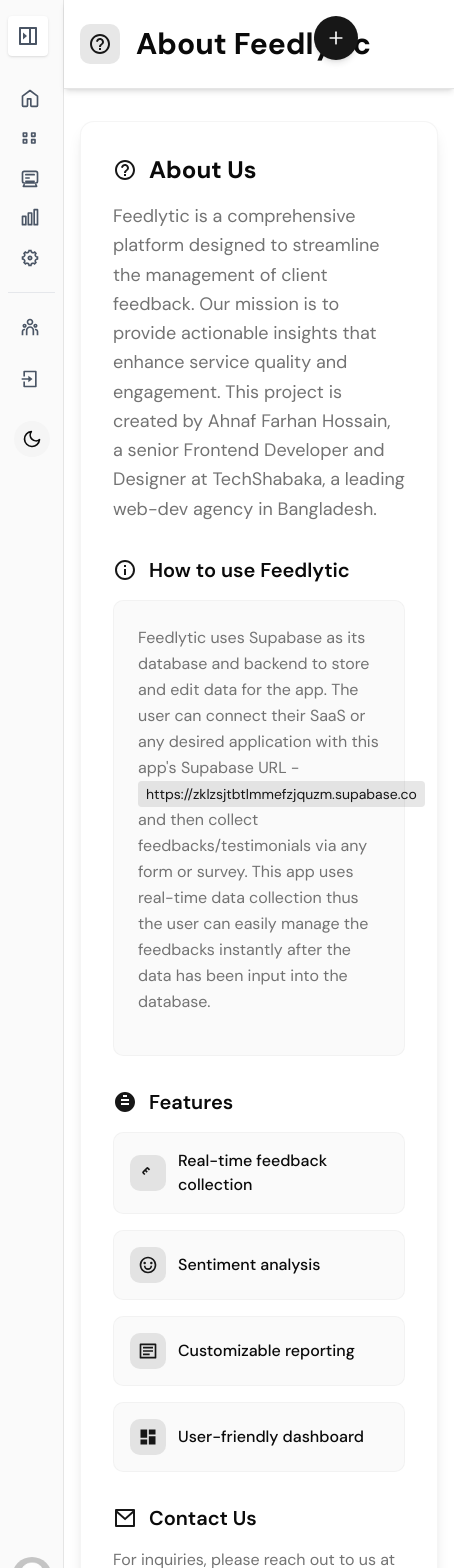
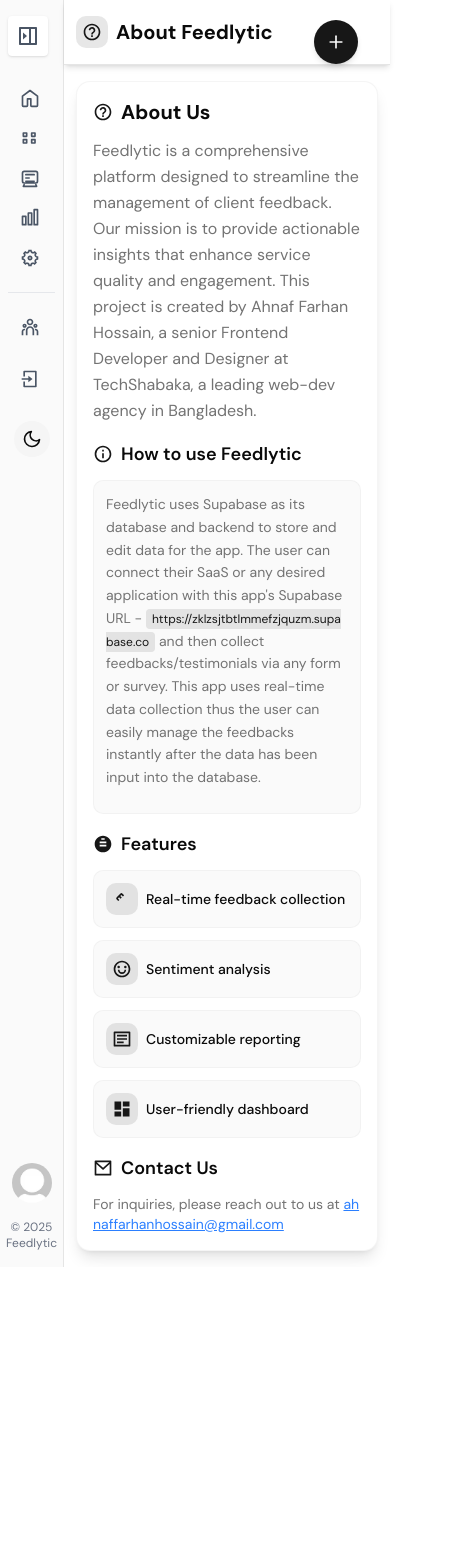
Before and after one commit to AhnafFarhanHossain/Feedlytic, a Next.js app: page /about in a window 390 px wide. Shown: the top 1568 px of the page, 454 px wide, since content can reach past the window. After the commit the page ends 1267 px from the top, so only its background shows below. Built offline with nearby package versions, Linux system fonts and the light colour scheme; no server answers.

Commit message:
About Page Responsive Fix

```diff
--- a/app/about/page.jsx
+++ b/app/about/page.jsx
@@ -2,121 +2,173 @@
   return (
     <div className="w-full min-h-screen bg-background">
       <header className="bg-card shadow-md border-b border-border sticky top-0 z-10">
-        <div className="max-w-7xl mx-auto py-6 px-4 sm:px-6 lg:px-8 flex items-center gap-4">
-          <div className="p-2 bg-primary/10 rounded-lg">
-            <svg xmlns="http://www.w3.org/2000/svg" viewBox="0 0 24 24" fill="currentColor" className="w-6 h-6 text-primary">
-              <path d="M12 2C6.48 2 2 6.48 2 12s4.48 10 10 10 10-4.48 10-10S17.52 2 12 2zm0 18c-4.41 0-8-3.59-8-8s3.59-8 8-8 8 3.59 8 8-3.59 8-8 8zm-1-4h2v2h-2v-2zm1.61-9.96c-2.06-.3-3.88.97-4.43 2.79-.18.58.26 1.17.87 1.17h.2c.41 0 .74-.29.88-.67.32-.89 1.27-1.5 2.3-1.28.95.2 1.65 1.13 1.57 2.1-.1 1.34-1.62 1.63-2.45 2.88 0 .01-.01.01-.01.02-.01.02-.02.03-.03.05-.09.15-.18.32-.25.5-.01.03-.03.05-.04.08-.01.02-.01.04-.02.07-.12.34-.2.75-.2 1.25h2c0-.42.11-.77.28-1.07.02-.03.03-.06.05-.09.08-.14.18-.27.28-.39.01-.01.02-.03.03-.04.1-.12.21-.23.33-.34.96-.91 2.26-1.65 1.99-3.56-.24-1.74-1.61-3.21-3.35-3.47z"/>
+        <div className="max-w-7xl mx-auto py-4 sm:py-6 px-3 sm:px-4 md:px-6 lg:px-8 flex items-center gap-2 sm:gap-4">
+          <div className="p-1.5 sm:p-2 bg-primary/10 rounded-lg">
+            <svg
+              xmlns="http://www.w3.org/2000/svg"
+              viewBox="0 0 24 24"
+              fill="currentColor"
+              className="w-5 h-5 sm:w-6 sm:h-6 text-primary"
+            >
+              <path d="M12 2C6.48 2 2 6.48 2 12s4.48 10 10 10 10-4.48 10-10S17.52 2 12 2zm0 18c-4.41 0-8-3.59-8-8s3.59-8 8-8 8 3.59 8 8-3.59 8-8 8zm-1-4h2v2h-2v-2zm1.61-9.96c-2.06-.3-3.88.97-4.43 2.79-.18.58.26 1.17.87 1.17h.2c.41 0 .74-.29.88-.67.32-.89 1.27-1.5 2.3-1.28.95.2 1.65 1.13 1.57 2.1-.1 1.34-1.62 1.63-2.45 2.88 0 .01-.01.01-.01.02-.01.02-.02.03-.03.05-.09.15-.18.32-.25.5-.01.03-.03.05-.04.08-.01.02-.01.04-.02.07-.12.34-.2.75-.2 1.25h2c0-.42.11-.77.28-1.07.02-.03.03-.06.05-.09.08-.14.18-.27.28-.39.01-.01.02-.03.03-.04.1-.12.21-.23.33-.34.96-.91 2.26-1.65 1.99-3.56-.24-1.74-1.61-3.21-3.35-3.47z" />
             </svg>
           </div>
-          <h1 className="text-3xl font-bold text-foreground">
+          <h1 className="text-xl sm:text-2xl md:text-3xl font-bold text-foreground">
             About Feedlytic
           </h1>
         </div>
       </header>
-      <div className="max-w-7xl mx-auto py-8 px-4 sm:px-6 lg:px-8">
-        <div className="bg-card p-8 rounded-xl shadow-lg border border-border/40 transition-all duration-300 hover:shadow-xl hover:border-border space-y-8">
+      <div className="max-w-7xl mx-auto py-4 sm:py-6 md:py-8 px-3 sm:px-4 md:px-6 lg:px-8">
+        <div className="bg-card p-4 sm:p-6 md:p-8 rounded-xl shadow-lg border border-border/40 transition-all duration-300 hover:shadow-xl hover:border-border space-y-4 sm:space-y-6 md:space-y-8">
           <section>
-            <h2 className="text-2xl font-bold text-foreground mb-4 flex items-center gap-3">
-              <svg xmlns="http://www.w3.org/2000/svg" viewBox="0 0 24 24" fill="currentColor" className="w-6 h-6 text-primary">
-                <path d="M12 2C6.48 2 2 6.48 2 12s4.48 10 10 10 10-4.48 10-10S17.52 2 12 2zm0 18c-4.41 0-8-3.59-8-8s3.59-8 8-8 8 3.59 8 8-3.59 8-8 8zm-1-4h2v2h-2v-2zm1.61-9.96c-2.06-.3-3.88.97-4.43 2.79-.18.58.26 1.17.87 1.17h.2c.41 0 .74-.29.88-.67.32-.89 1.27-1.5 2.3-1.28.95.2 1.65 1.13 1.57 2.1-.1 1.34-1.62 1.63-2.45 2.88 0 .01-.01.01-.01.02-.01.02-.02.03-.03.05-.09.15-.18.32-.25.5-.01.03-.03.05-.04.08-.01.02-.01.04-.02.07-.12.34-.2.75-.2 1.25h2c0-.42.11-.77.28-1.07.02-.03.03-.06.05-.09.08-.14.18-.27.28-.39.01-.01.02-.03.03-.04.1-.12.21-.23.33-.34.96-.91 2.26-1.65 1.99-3.56-.24-1.74-1.61-3.21-3.35-3.47z"/>
+            <h2 className="text-xl sm:text-2xl font-bold text-foreground mb-3 sm:mb-4 flex items-center gap-2 sm:gap-3">
+              <svg
+                xmlns="http://www.w3.org/2000/svg"
+                viewBox="0 0 24 24"
+                fill="currentColor"
+                className="w-5 h-5 sm:w-6 sm:h-6 text-primary"
+              >
+                <path d="M12 2C6.48 2 2 6.48 2 12s4.48 10 10 10 10-4.48 10-10S17.52 2 12 2zm0 18c-4.41 0-8-3.59-8-8s3.59-8 8-8 8 3.59 8 8-3.59 8-8 8zm-1-4h2v2h-2v-2zm1.61-9.96c-2.06-.3-3.88.97-4.43 2.79-.18.58.26 1.17.87 1.17h.2c.41 0 .74-.29.88-.67.32-.89 1.27-1.5 2.3-1.28.95.2 1.65 1.13 1.57 2.1-.1 1.34-1.62 1.63-2.45 2.88 0 .01-.01.01-.01.02-.01.02-.02.03-.03.05-.09.15-.18.32-.25.5-.01.03-.03.05-.04.08-.01.02-.01.04-.02.07-.12.34-.2.75-.2 1.25h2c0-.42.11-.77.28-1.07.02-.03.03-.06.05-.09.08-.14.18-.27.28-.39.01-.01.02-.03.03-.04.1-.12.21-.23.33-.34.96-.91 2.26-1.65 1.99-3.56-.24-1.74-1.61-3.21-3.35-3.47z" />
               </svg>
               About Us
             </h2>
-            <p className="text-muted-foreground text-lg leading-relaxed">
+            <p className="text-muted-foreground text-base sm:text-lg leading-relaxed">
               Feedlytic is a comprehensive platform designed to streamline the
-              management of client feedback. Our mission is to provide actionable
-              insights that enhance service quality and engagement. This project is
-              created by Ahnaf Farhan Hossain, a senior Frontend Developer and
-              Designer at TechShabaka, a leading web-dev agency in Bangladesh.
+              management of client feedback. Our mission is to provide
+              actionable insights that enhance service quality and engagement.
+              This project is created by Ahnaf Farhan Hossain, a senior Frontend
+              Developer and Designer at TechShabaka, a leading web-dev agency in
+              Bangladesh.
             </p>
           </section>
 
           <section>
-            <h3 className="text-xl font-semibold text-foreground mb-4 flex items-center gap-3">
-              <svg xmlns="http://www.w3.org/2000/svg" viewBox="0 0 24 24" fill="currentColor" className="w-6 h-6 text-primary">
-                <path d="M12 22C6.477 22 2 17.523 2 12S6.477 2 12 2s10 4.477 10 10-4.477 10-10 10zm0-2a8 8 0 1 0 0-16 8 8 0 0 0 0 16zM11 7h2v2h-2V7zm0 4h2v6h-2v-6z"/>
+            <h3 className="text-lg sm:text-xl font-semibold text-foreground mb-3 sm:mb-4 flex items-center gap-2 sm:gap-3">
+              <svg
+                xmlns="http://www.w3.org/2000/svg"
+                viewBox="0 0 24 24"
+                fill="currentColor"
+                className="w-5 h-5 sm:w-6 sm:h-6 text-primary"
+              >
+                <path d="M12 22C6.477 22 2 17.523 2 12S6.477 2 12 2s10 4.477 10 10-4.477 10-10 10zm0-2a8 8 0 1 0 0-16 8 8 0 0 0 0 16zM11 7h2v2h-2V7zm0 4h2v6h-2v-6z" />
               </svg>
               How to use Feedlytic
             </h3>
-            <div className="bg-muted/50 p-6 rounded-lg border border-border/40">
-              <p className="text-muted-foreground leading-relaxed mb-4">
-                Feedlytic uses Supabase as its database and backend to store and edit
-                data for the app. The user can connect their SaaS or any desired
-                application with this app's Supabase URL -{" "}
-                <code className="px-2 py-1 bg-primary/10 text-primary rounded font-mono text-sm">
+            <div className="bg-muted/50 p-3 sm:p-4 md:p-6 rounded-lg border border-border/40">
+              <p className="text-muted-foreground text-sm sm:text-base leading-relaxed mb-3 sm:mb-4">
+                Feedlytic uses Supabase as its database and backend to store and
+                edit data for the app. The user can connect their SaaS or any
+                desired application with this app's Supabase URL -{" "}
+                <code className="px-1.5 sm:px-2 py-0.5 sm:py-1 bg-primary/10 text-primary rounded font-mono text-xs sm:text-sm break-all">
                   https://zklzsjtbtlmmefzjquzm.supabase.co
                 </code>{" "}
-                and then collect feedbacks/testimonials via any form or survey. This
-                app uses real-time data collection thus the user can easily manage the
-                feedbacks instantly after the data has been input into the database.
+                and then collect feedbacks/testimonials via any form or survey.
+                This app uses real-time data collection thus the user can easily
+                manage the feedbacks instantly after the data has been input
+                into the database.
               </p>
             </div>
           </section>
 
           <section>
-            <h3 className="text-xl font-semibold text-foreground mb-4 flex items-center gap-3">
-              <svg xmlns="http://www.w3.org/2000/svg" viewBox="0 0 24 24" fill="currentColor" className="w-6 h-6 text-primary">
-                <path d="M12 22C6.477 22 2 17.523 2 12S6.477 2 12 2s10 4.477 10 10-4.477 10-10 10zm-4-9v2h8v-2H8zm0-4v2h8V9H8zm2-4v2h4V5h-4z"/>
+            <h3 className="text-lg sm:text-xl font-semibold text-foreground mb-3 sm:mb-4 flex items-center gap-2 sm:gap-3">
+              <svg
+                xmlns="http://www.w3.org/2000/svg"
+                viewBox="0 0 24 24"
+                fill="currentColor"
+                className="w-5 h-5 sm:w-6 sm:h-6 text-primary"
+              >
+                <path d="M12 22C6.477 22 2 17.523 2 12S6.477 2 12 2s10 4.477 10 10-4.477 10-10 10zm-4-9v2h8v-2H8zm0-4v2h8V9H8zm2-4v2h4V5h-4z" />
               </svg>
               Features
             </h3>
-            <ul className="grid grid-cols-1 sm:grid-cols-2 gap-4">
+            <ul className="grid grid-cols-1 sm:grid-cols-2 gap-3 sm:gap-4">
               {[
                 {
                   title: "Real-time feedback collection",
                   icon: (
-                    <svg xmlns="http://www.w3.org/2000/svg" viewBox="0 0 24 24" fill="currentColor" className="w-5 h-5">
-                      <path d="M5.636 12.707l1.828 1.829L8.88 13.12 7.05 11.293l1.414-1.414 1.829 1.828 1.414-1.414L9.88 8.464l1.414-1.414 1.829 1.828 1.414-1.414L12.707 5.636a2 2 0 0 0-2.828 0L5.636 9.878a2 2 0 0 0 0 2.829z"/>
+                    <svg
+                      xmlns="http://www.w3.org/2000/svg"
+                      viewBox="0 0 24 24"
+                      fill="currentColor"
+                      className="w-5 h-5"
+                    >
+                      <path d="M5.636 12.707l1.828 1.829L8.88 13.12 7.05 11.293l1.414-1.414 1.829 1.828 1.414-1.414L9.88 8.464l1.414-1.414 1.829 1.828 1.414-1.414L12.707 5.636a2 2 0 0 0-2.828 0L5.636 9.878a2 2 0 0 0 0 2.829z" />
                     </svg>
-                  )
+                  ),
                 },
                 {
                   title: "Sentiment analysis",
                   icon: (
-                    <svg xmlns="http://www.w3.org/2000/svg" viewBox="0 0 24 24" fill="currentColor" className="w-5 h-5">
-                      <path d="M12 22C6.477 22 2 17.523 2 12S6.477 2 12 2s10 4.477 10 10-4.477 10-10 10zm0-2a8 8 0 1 0 0-16 8 8 0 0 0 0 16zm-5-7h2a3 3 0 0 0 6 0h2a5 5 0 0 1-10 0zm1-2a1.5 1.5 0 1 1 0-3 1.5 1.5 0 0 1 0 3zm8 0a1.5 1.5 0 1 1 0-3 1.5 1.5 0 0 1 0 3z"/>
+                    <svg
+                      xmlns="http://www.w3.org/2000/svg"
+                      viewBox="0 0 24 24"
+                      fill="currentColor"
+                      className="w-5 h-5"
+                    >
+                      <path d="M12 22C6.477 22 2 17.523 2 12S6.477 2 12 2s10 4.477 10 10-4.477 10-10 10zm0-2a8 8 0 1 0 0-16 8 8 0 0 0 0 16zm-5-7h2a3 3 0 0 0 6 0h2a5 5 0 0 1-10 0zm1-2a1.5 1.5 0 1 1 0-3 1.5 1.5 0 0 1 0 3zm8 0a1.5 1.5 0 1 1 0-3 1.5 1.5 0 0 1 0 3z" />
                     </svg>
-                  )
+                  ),
                 },
                 {
                   title: "Customizable reporting",
                   icon: (
-                    <svg xmlns="http://www.w3.org/2000/svg" viewBox="0 0 24 24" fill="currentColor" className="w-5 h-5">
-                      <path d="M3 3h18a1 1 0 0 1 1 1v16a1 1 0 0 1-1 1H3a1 1 0 0 1-1-1V4a1 1 0 0 1 1-1zm1 2v14h16V5H4zm2 2h12v2H6V7zm0 4h12v2H6v-2zm0 4h8v2H6v-2z"/>
+                    <svg
+                      xmlns="http://www.w3.org/2000/svg"
+                      viewBox="0 0 24 24"
+                      fill="currentColor"
+                      className="w-5 h-5"
+                    >
+                      <path d="M3 3h18a1 1 0 0 1 1 1v16a1 1 0 0 1-1 1H3a1 1 0 0 1-1-1V4a1 1 0 0 1 1-1zm1 2v14h16V5H4zm2 2h12v2H6V7zm0 4h12v2H6v-2zm0 4h8v2H6v-2z" />
                     </svg>
-                  )
+                  ),
                 },
                 {
                   title: "User-friendly dashboard",
                   icon: (
-                    <svg xmlns="http://www.w3.org/2000/svg" viewBox="0 0 24 24" fill="currentColor" className="w-5 h-5">
-                      <path d="M13 21V11h8v10h-8zM3 13V3h8v10H3zm0 8v-6h8v6H3zM13 9V3h8v6h-8z"/>
+                    <svg
+                      xmlns="http://www.w3.org/2000/svg"
+                      viewBox="0 0 24 24"
+                      fill="currentColor"
+                      className="w-5 h-5"
+                    >
+                      <path d="M13 21V11h8v10h-8zM3 13V3h8v10H3zm0 8v-6h8v6H3zM13 9V3h8v6h-8z" />
                     </svg>
-                  )
-                }
+                  ),
+                },
               ].map((feature, index) => (
-                <li key={index} className="flex items-center gap-3 p-4 bg-muted/50 rounded-lg border border-border/40 transition-colors duration-200 hover:bg-muted/70">
-                  <div className="p-2 bg-primary/10 rounded-lg text-primary">
+                <li
+                  key={index}
+                  className="flex items-center gap-2 sm:gap-3 p-3 sm:p-4 bg-muted/50 rounded-lg border border-border/40 transition-colors duration-200 hover:bg-muted/70"
+                >
+                  <div className="p-1.5 sm:p-2 bg-primary/10 rounded-lg text-primary">
                     {feature.icon}
                   </div>
-                  <span className="text-foreground font-medium">{feature.title}</span>
+                  <span className="text-foreground text-sm sm:text-base font-medium">
+                    {feature.title}
+                  </span>
                 </li>
               ))}
             </ul>
           </section>
 
           <section>
-            <h3 className="text-xl font-semibold text-foreground mb-4 flex items-center gap-3">
-              <svg xmlns="http://www.w3.org/2000/svg" viewBox="0 0 24 24" fill="currentColor" className="w-6 h-6 text-primary">
-                <path d="M3 3h18a1 1 0 0 1 1 1v16a1 1 0 0 1-1 1H3a1 1 0 0 1-1-1V4a1 1 0 0 1 1-1zm17 4.238l-7.928 7.1L4 7.216V19h16V7.238zM4.511 5l7.55 6.662L19.502 5H4.511z"/>
+            <h3 className="text-lg sm:text-xl font-semibold text-foreground mb-3 sm:mb-4 flex items-center gap-2 sm:gap-3">
+              <svg
+                xmlns="http://www.w3.org/2000/svg"
+                viewBox="0 0 24 24"
+                fill="currentColor"
+                className="w-5 h-5 sm:w-6 sm:h-6 text-primary"
+              >
+                <path d="M3 3h18a1 1 0 0 1 1 1v16a1 1 0 0 1-1 1H3a1 1 0 0 1-1-1V4a1 1 0 0 1 1-1zm17 4.238l-7.928 7.1L4 7.216V19h16V7.238zM4.511 5l7.55 6.662L19.502 5H4.511z" />
               </svg>
               Contact Us
             </h3>
-            <p className="text-muted-foreground">
+            <p className="text-muted-foreground text-sm sm:text-base">
               For inquiries, please reach out to us at{" "}
               <a
                 href="mailto:ahnaffarhanhossain@gmail.com"
-                className="text-blue-500 underline"
+                className="text-blue-500 underline break-all"
               >
                 ahnaffarhanhossain@gmail.com
               </a>
--- a/app/components/AddFeedbackBtn.jsx
+++ b/app/components/AddFeedbackBtn.jsx
@@ -33,7 +33,7 @@
       onClick={handleButtonClick}
       className={`p-3 ${
         needsRefresh ? "bg-primary" : "bg-primary"
-      } rounded-full text-primary-foreground font-medium cursor-pointer absolute top-4 right-8 shadow-md hover:shadow-lg transition-all duration-300 transform hover:scale-105 focus:outline-none focus:ring-2 focus:ring-primary/50 z-50`}
+      } rounded-full text-primary-foreground font-medium cursor-pointer fixed top-5 right-8 shadow-md hover:shadow-lg transition-all duration-300 transform hover:scale-105 focus:outline-none focus:ring-2 focus:ring-primary/50 z-50`}
       aria-label={needsRefresh ? "Refresh page" : "Add new feedback"}
     >
       {needsRefresh ? (
```
